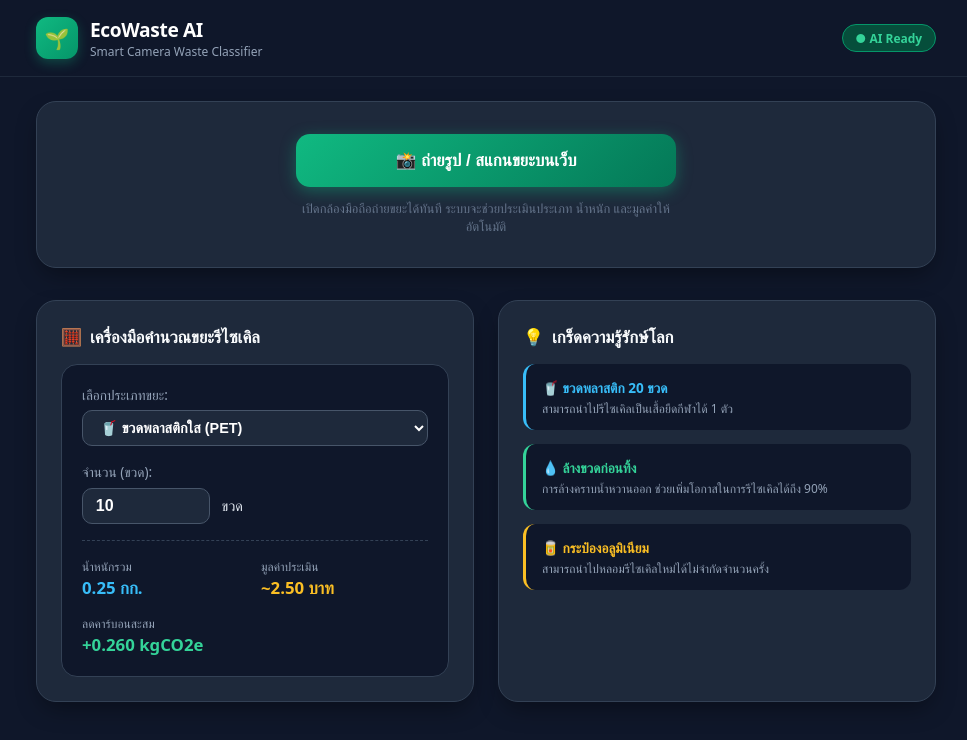
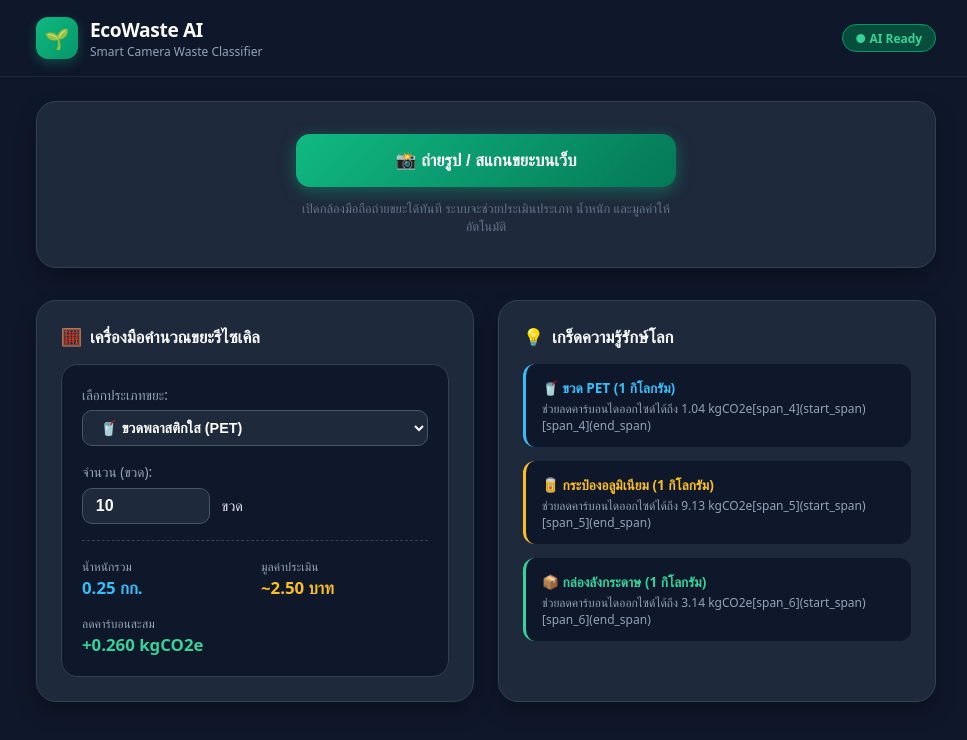
Before and after one commit to warattayapalm-spec/ecowaste-ai-bot, a Next.js app: page / in a window 1280 px wide. Shown: the top 740 px of the page, without its empty margins (154-1121 px from the left). Built offline with nearby package versions, Linux system fonts and the light colour scheme.

Commit message:
Update page.js

```diff
--- a/app/page.js
+++ b/app/page.js
@@ -6,8 +6,8 @@ export default function Home() {
   const [result, setResult] = useState(null);
   const [preview, setPreview] = useState(null);
 
-  // State สำหรับเครื่องมือคำนวณหลายประเภท
-  const [itemType, setItemType] = useState('pet'); // pet, can, cardboard, glass
+  // State สำหรับเครื่องมือคำนวณ
+  const [itemType, setItemType] = useState('pet');
   const [itemCount, setItemCount] = useState(10);
 
   const fileInputRef = useRef(null);
@@ -47,18 +47,23 @@ export default function Home() {
     }
   };
 
-  // ฐานข้อมูลอัตราส่วนคำนวณต่อชิ้น/หน่วย
+  // ฐานข้อมูลอิงตามรูปภาพอ้างอิง:
+  // PET: 1.04 kgCO2e / kg
+  // อลูมิเนียม: 9.13 kgCO2e / kg
+  // ขวดแก้ว: 0.28 kgCO2e / kg
+  // ลังกระดาษ: 3.14 kgCO2e / kg
   const wasteRates = {
-    pet: { name: 'ขวดพลาสติกใส (PET)', unit: 'ขวด', weightG: 25, priceThb: 0.25, carbonKg: 0.026 },
-    can: { name: 'กระป๋องอลูมิเนียม', unit: 'กระป๋อง', weightG: 15, priceThb: 0.50, carbonKg: 0.095 },
-    cardboard: { name: 'กล่องลังกระดาษ', unit: 'กล่อง', weightG: 150, priceThb: 0.45, carbonKg: 0.120 },
-    glass: { name: 'ขวดแก้ว', unit: 'ขวด', weightG: 200, priceThb: 0.60, carbonKg: 0.080 },
+    pet: { name: 'ขวดพลาสติกใส (PET)', unit: 'ขวด', weightG: 25, priceThb: 0.25, carbonPerKg: 1.04 },
+    can: { name: 'กระป๋องอลูมิเนียม', unit: 'กระป๋อง', weightG: 15, priceThb: 0.50, carbonPerKg: 9.13 },
+    cardboard: { name: 'กล่องลังกระดาษ', unit: 'กล่อง', weightG: 150, priceThb: 0.45, carbonPerKg: 3.14 },
+    glass: { name: 'ขวดแก้ว', unit: 'ขวด', weightG: 200, priceThb: 0.60, carbonPerKg: 0.28 },
   };
 
   const selectedRate = wasteRates[itemType];
-  const calcWeight = ((itemCount * selectedRate.weightG) / 1000).toFixed(2);
+  const totalWeightKg = (itemCount * selectedRate.weightG) / 1000;
+  const calcWeight = totalWeightKg.toFixed(2);
   const calcValue = (itemCount * selectedRate.priceThb).toFixed(2);
-  const calcCarbon = (itemCount * selectedRate.carbonKg).toFixed(3);
+  const calcCarbon = (totalWeightKg * selectedRate.carbonPerKg).toFixed(3);
 
   return (
     <div style={{ backgroundColor: '#0f172a', minHeight: '100vh', color: '#f8fafc', fontFamily: 'system-ui, -apple-system, sans-serif' }}>
@@ -242,18 +247,18 @@ export default function Home() {
 
             <div style={{ display: 'flex', flexDirection: 'column', gap: '0.85rem' }}>
               <div style={{ background: '#0f172a', padding: '0.85rem 1rem', borderRadius: '12px', borderLeft: '3px solid #38bdf8' }}>
-                <div style={{ fontWeight: '700', color: '#38bdf8', fontSize: '0.85rem', marginBottom: '0.2rem' }}>🥤 ขวดพลาสติก 20 ขวด</div>
-                <div style={{ fontSize: '0.75rem', color: '#94a3b8' }}>สามารถนำไปรีไซเคิลเป็นเสื้อยืดกีฬาได้ 1 ตัว</div>
+                <div style={{ fontWeight: '700', color: '#38bdf8', fontSize: '0.85rem', marginBottom: '0.2rem' }}>🥤 ขวด PET (1 กิโลกรัม)</div>
+                <div style={{ fontSize: '0.75rem', color: '#94a3b8' }}>ช่วยลดคาร์บอนไดออกไซด์ได้ถึง 1.04 kgCO2e[span_4](start_span)[span_4](end_span)</div>
+              </div>
+
+              <div style={{ background: '#0f172a', padding: '0.85rem 1rem', borderRadius: '12px', borderLeft: '3px solid #fbbf24' }}>
+                <div style={{ fontWeight: '700', color: '#fbbf24', fontSize: '0.85rem', marginBottom: '0.2rem' }}>🥫 กระป๋องอลูมิเนียม (1 กิโลกรัม)</div>
+                <div style={{ fontSize: '0.75rem', color: '#94a3b8' }}>ช่วยลดคาร์บอนไดออกไซด์ได้ถึง 9.13 kgCO2e[span_5](start_span)[span_5](end_span)</div>
               </div>
 
               <div style={{ background: '#0f172a', padding: '0.85rem 1rem', borderRadius: '12px', borderLeft: '3px solid #34d399' }}>
-                <div style={{ fontWeight: '700', color: '#34d399', fontSize: '0.85rem', marginBottom: '0.2rem' }}>💧 ล้างขวดก่อนทิ้ง</div>
-                <div style={{ fontSize: '0.75rem', color: '#94a3b8' }}>การล้างคราบน้ำหวานออก ช่วยเพิ่มโอกาสในการรีไซเคิลได้ถึง 90%</div>
-              </div>
-
-              <div style={{ background: '#0f172a', padding: '0.85rem 1rem', borderRadius: '12px', borderLeft: '3px solid #fbbf24' }}>
-                <div style={{ fontWeight: '700', color: '#fbbf24', fontSize: '0.85rem', marginBottom: '0.2rem' }}>🥫 กระป๋องอลูมิเนียม</div>
-                <div style={{ fontSize: '0.75rem', color: '#94a3b8' }}>สามารถนำไปหลอมรีไซเคิลใหม่ได้ไม่จำกัดจำนวนครั้ง</div>
+                <div style={{ fontWeight: '700', color: '#34d399', fontSize: '0.85rem', marginBottom: '0.2rem' }}>📦 กล่องลังกระดาษ (1 กิโลกรัม)</div>
+                <div style={{ fontSize: '0.75rem', color: '#94a3b8' }}>ช่วยลดคาร์บอนไดออกไซด์ได้ถึง 3.14 kgCO2e[span_6](start_span)[span_6](end_span)</div>
               </div>
             </div>
           </section>
```
